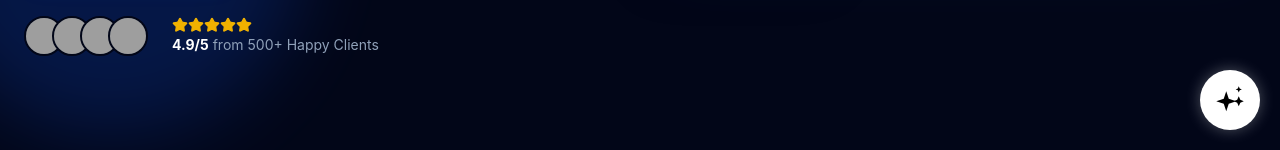
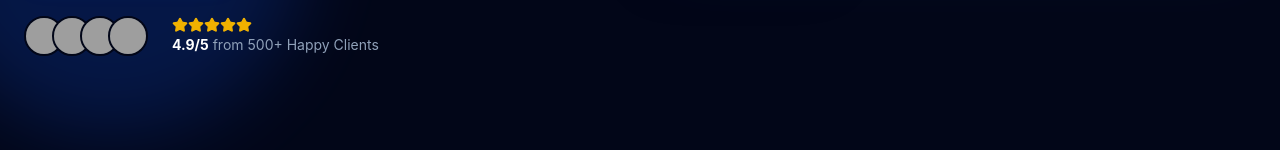
Before and after one commit to Franciscoontop/test-, a React (Vite) app: page / in a window 1280 px wide. Shown: the part 650-800 px from the top of the page. Built offline with nearby package versions, Linux system fonts and the light colour scheme; no server answers; grey boxes are pictures that could not be loaded.

Commit message:
Update App.tsx

```diff
--- a/src/App.tsx
+++ b/src/App.tsx
@@ -14,7 +14,6 @@ import {
   Star,
   CheckCircle2
 } from 'lucide-react';
-import ChatWidget from "./components/ChatWidget.jsx";
 
 // --- Components ---
 
@@ -473,7 +472,6 @@ export default function App() {
       <WhyUs />
       <Contact />
       <Footer />
-      <ChatWidget />
     </div>
   );
 }
```
